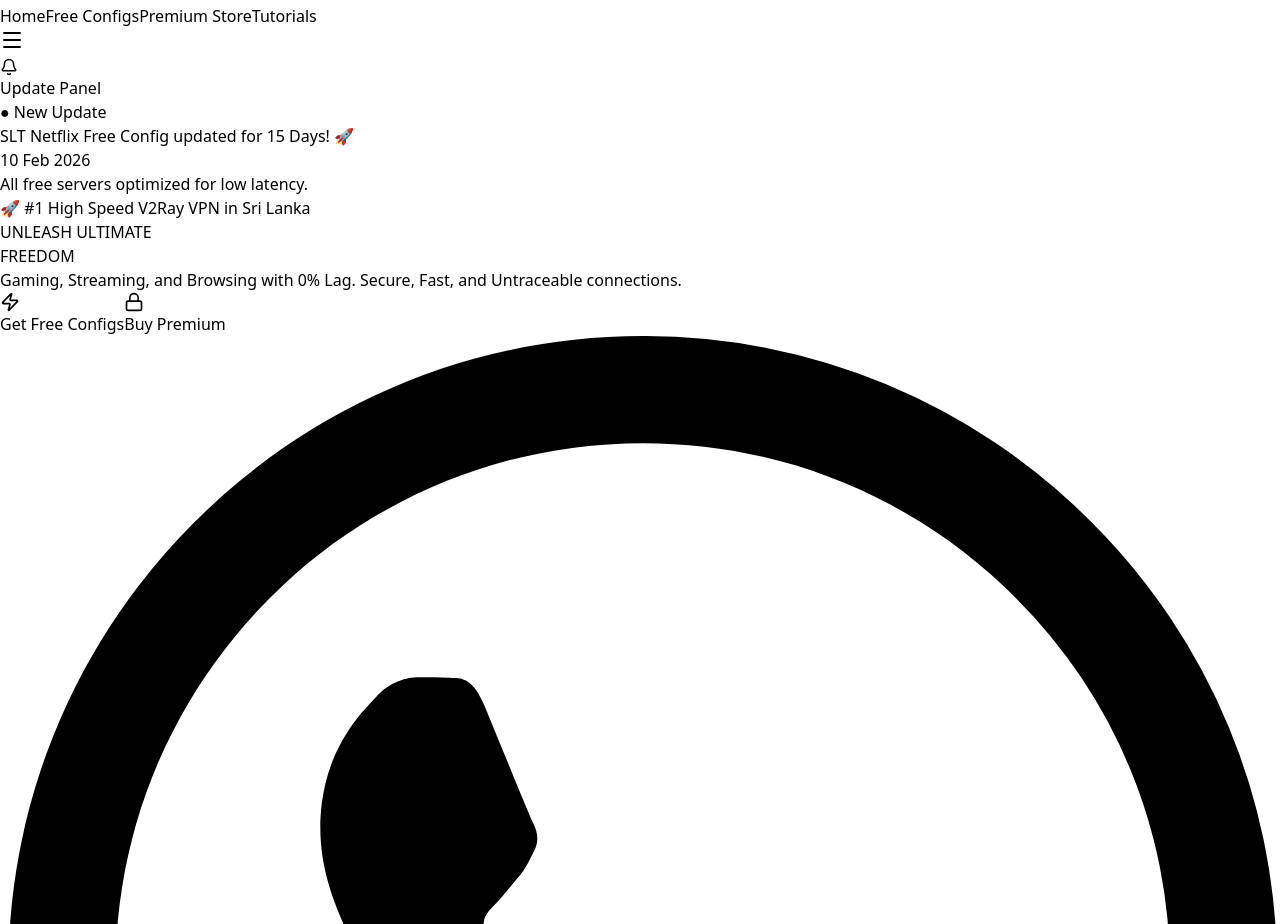
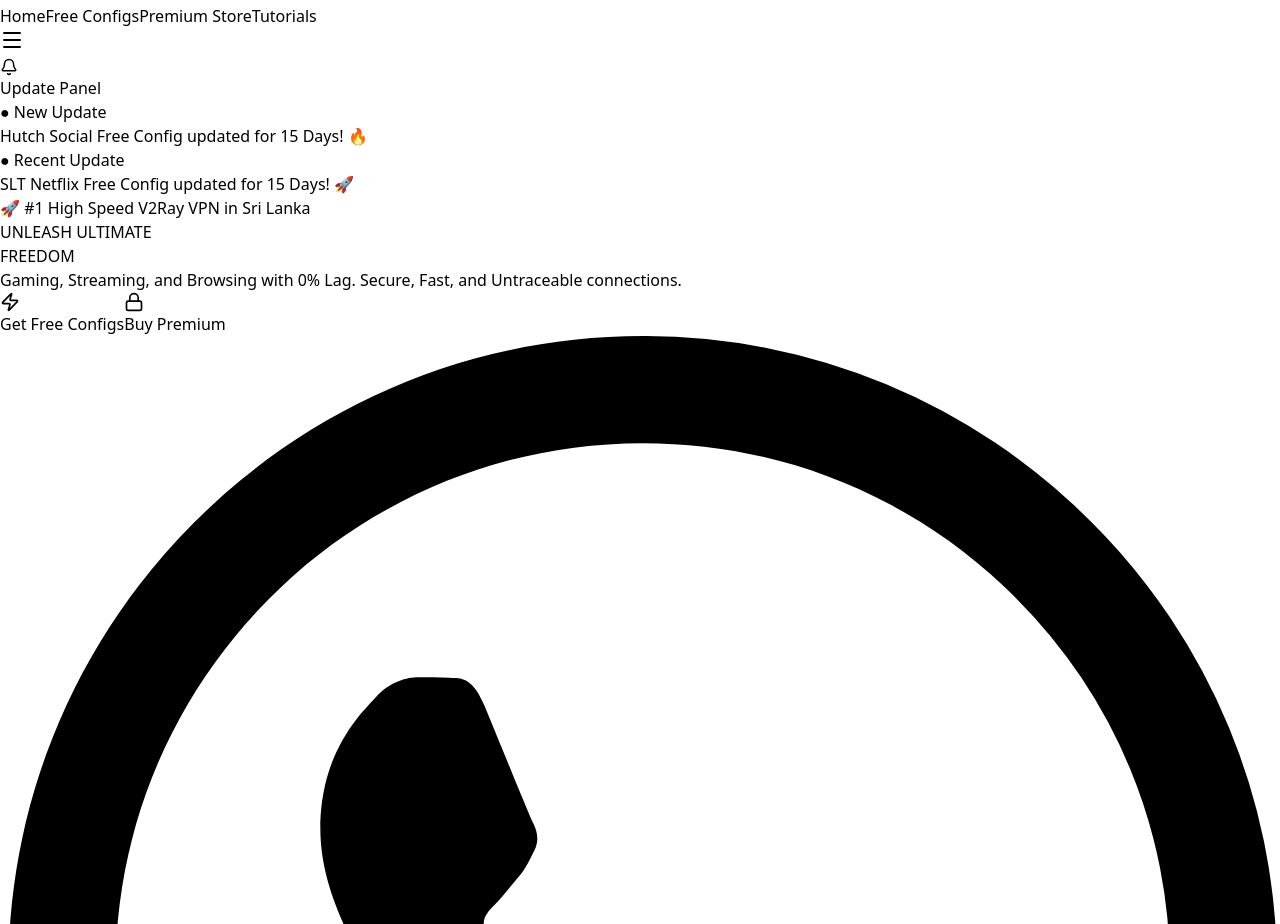
Before and after one commit to cit-24-01-0476-maker/oska-vpn-2026, a React (Vite) app: page / in a window 1280 px wide. Shown: the part 940-1864 px from the top of the page. Built offline with nearby package versions, Linux system fonts and the light colour scheme.

Commit message:
Update Hutch Social configuration details

```diff
--- a/src/App.jsx
+++ b/src/App.jsx
@@ -22,7 +22,7 @@
   { id: 2, location: "Dialog Zoom 🇸🇬", protocol: "VLESS", speed: "High", ping: "42ms", updated: "Just now", code: "vless://35f947c3-4c61-4a6f-bba2-99f1f4b2014b@vip.v2raystorm.store:443?security=tls&sni=aka.ms&alpn=http/1.1&allowInsecure=1&fp=chrome&type=tcp&encryption=none#Freeplus" },
   { id: 3, location: "SLT Zoom 🇸🇬", protocol: "VLESS", speed: "Ultra", ping: "35ms", updated: "Just now", code: "vless://35f947c3-4c61-4a6f-bba2-99f1f4b2014b@vip.v2raystorm.store:443?security=tls&sni=zoom.us&alpn=http/1.1&allowInsecure=1&fp=chrome&type=tcp&encryption=none#Freeplus" },
   { id: 4, location: "Hutch Zoom 🇸🇬", protocol: "VLESS", speed: "Medium", ping: "50ms", updated: "Just now", code: "vless://35f947c3-4c61-4a6f-bba2-99f1f4b2014b@vip.v2raystorm.store:443?security=tls&sni=teams.microsoft.com&alpn=http/1.1&allowInsecure=1&fp=chrome&type=tcp&encryption=none#Freeplus" },
-  { id: 5, location: "Hutch Social 🇸🇬", protocol: "VLESS", speed: "High", ping: "48ms", updated: "Just now", code: "vless://35f947c3-4c61-4a6f-bba2-99f1f4b2014b@vip.v2raystorm.store:443?security=tls&sni=t.me&alpn=http/1.1&allowInsecure=1&fp=chrome&type=tcp&encryption=none#Freeplus" },
+  { id: 5, location: "Hutch Social 🇸🇬", protocol: "Trojan", speed: "High", ping: "48ms", updated: "Just now", code: "nm-trojan://RJlcw9ISN/E7LvlnAfqfPf24aemt45b7QG+QI8Zsi4ZjNdm2uFzFTaaz9pijBBQNuDJmzYhtfb/wNyCUp9v0maDU8NReEenmUaqCilCK0cwJKXA4yNRIwSyvJ8uAjf6jvH5P13Bxf4LvE9vP7lHoU5I+5hY6wGazp+xcE8HrMjE=" },
   { id: 6, location: "Airtel/Dialog TikTok 🇸🇬", protocol: "VLESS", speed: "Ultra", ping: "40ms", updated: "Just now", code: "vless://35f947c3-4c61-4a6f-bba2-99f1f4b2014b@vip.v2raystorm.store:443?security=tls&sni=tiktok.com&alpn=http/1.1&allowInsecure=1&fp=chrome&type=tcp&encryption=none#Freeplus" },
   { id: 7, location: "Airtel Zoom 🇸🇬", protocol: "VLESS", speed: "High", ping: "45ms", updated: "Just now", code: "vless://35f947c3-4c61-4a6f-bba2-99f1f4b2014b@vip.v2raystorm.store:443?security=tls&sni=m.zoom.us&alpn=http/1.1&allowInsecure=1&fp=chrome&type=tcp&encryption=none#Freeplus" },
   { id: 8, location: "Airtel 260 🇸🇬", protocol: "VLESS", speed: "High", ping: "44ms", updated: "Just now", code: "vless://35f947c3-4c61-4a6f-bba2-99f1f4b2014b@vip.v2raystorm.store:443?security=tls&sni=m.youtube.com&alpn=http/1.1&allowInsecure=1&fp=chrome&type=tcp&encryption=none#Freeplus" }
@@ -221,11 +221,11 @@
       <div className="space-y-3">
         <div className="bg-cyan-500/10 border border-cyan-500/20 rounded-lg p-2">
           <p className="text-cyan-300 text-[11px] font-bold uppercase animate-pulse">● New Update</p>
-          <p className="text-white text-xs mt-1">SLT Netflix Free Config updated for 15 Days! 🚀</p>
+          <p className="text-white text-xs mt-1">Hutch Social Free Config updated for 15 Days! 🔥</p>
         </div>
         <div className="bg-white/5 border border-white/10 rounded-lg p-2">
-          <p className="text-gray-400 text-[10px]">10 Feb 2026</p>
-          <p className="text-gray-300 text-xs">All free servers optimized for low latency.</p>
+          <p className="text-cyan-300 text-[10px] font-bold uppercase">● Recent Update</p>
+          <p className="text-gray-300 text-xs mt-1">SLT Netflix Free Config updated for 15 Days! 🚀</p>
         </div>
       </div>
     </div>
```
